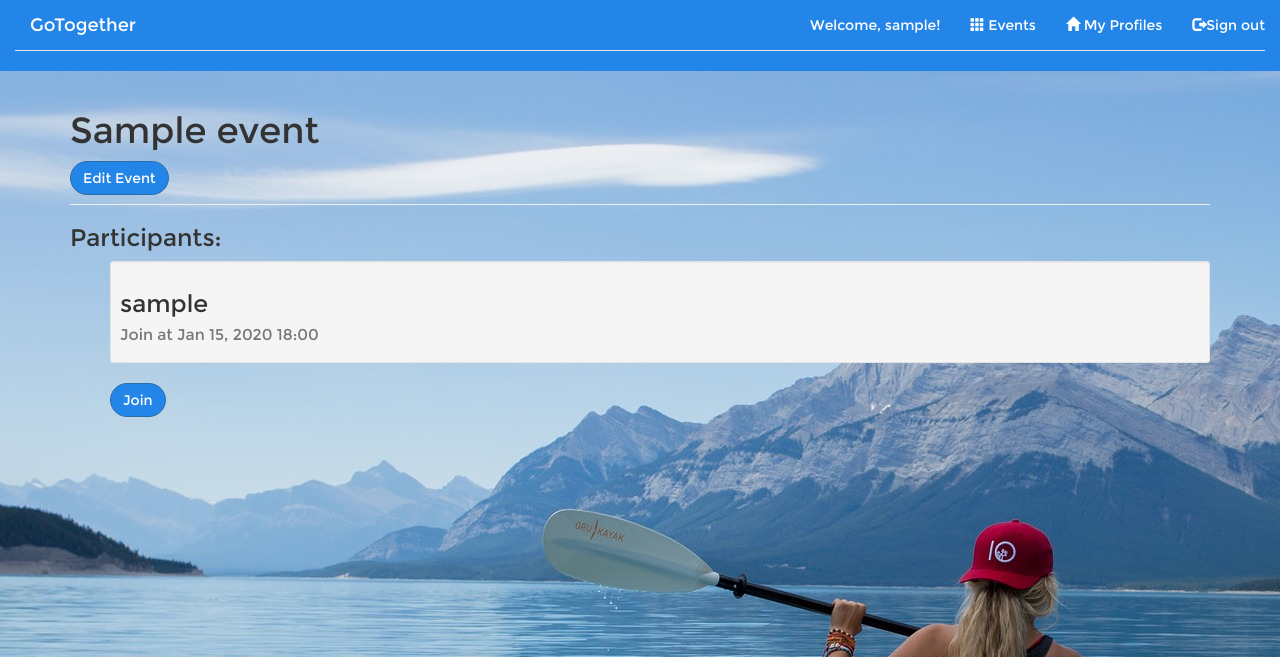
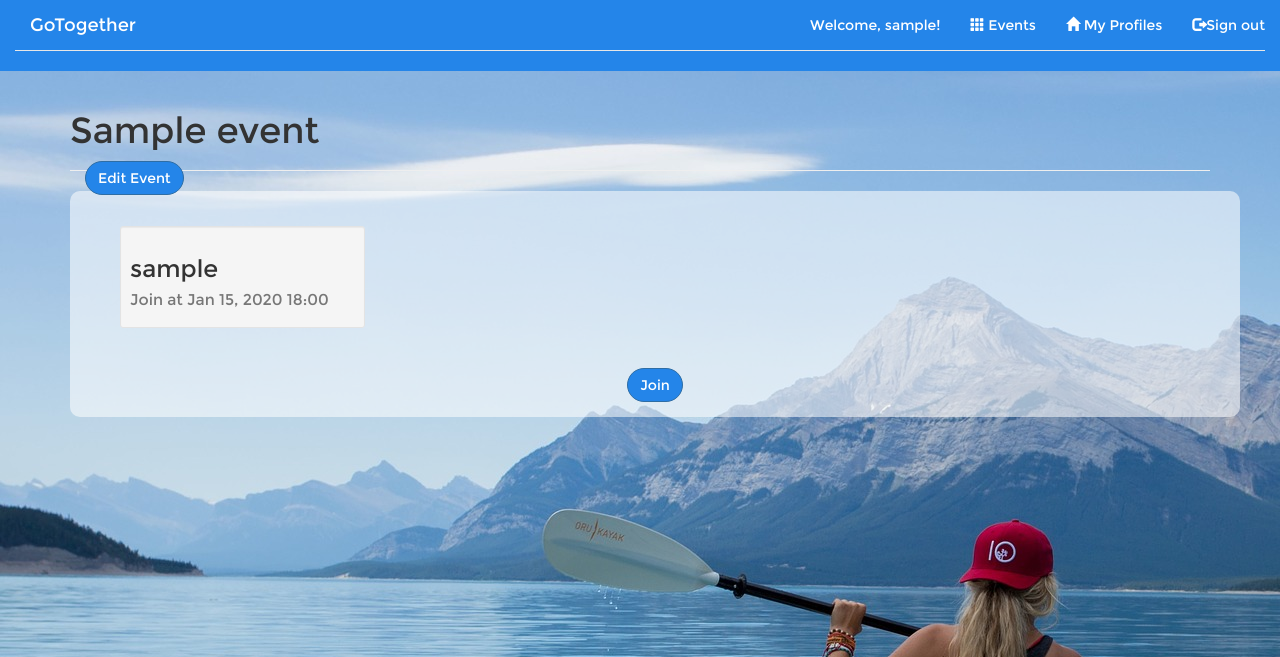
Before and after one commit to GRP-Team-04/GoTogetherII, a Django app: a page that uses team_sports_app/templates/team_sports_app/event.html in a window 1280 px wide. Shown: the top 657 px of the page. Run offline with Django 3.2, Linux system fonts and the light colour scheme; a user stored in the database is signed in; tables that the repository leaves empty hold one stand-in row (values such as "Sample post"); some libraries are stand-ins or nearby versions.

Commit message:
UI design: Show 4 participant inline once

```diff
--- a/static/css/main.css
+++ b/static/css/main.css
@@ -21,10 +21,10 @@ div.row{
   background: linear-gradient(rgba(36, 133, 233, 0.9), rgba(36, 133, 233, 0)); /* standard */
 }
 .grad-blue-up{
-	background: -webkit-linear-gradient(bottom,rgba(36, 133, 233, 0.1),rgba(36, 133, 233, 0.8)); /* Safari 5.1 - 6 */
-  background: -o-linear-gradient(top,rgba(36, 133, 233, 0.1),rgba(36, 133, 233, 0.8)); /* Opera 11.1 - 12*/
-  background: -moz-linear-gradient(top,rgba(36, 133, 233, 0.1),rgba(36, 133, 233, 0.8)); /* Firefox 3.6 - 15*/
-  background: linear-gradient(to bottom, rgba(36, 133, 233, 0.1), rgba(36, 133, 233, 0.8)); /* standard */
+	background: -webkit-linear-gradient(bottom,rgba(36, 133, 233, 0.1),rgba(36, 133, 233, 0.6)); /* Safari 5.1 - 6 */
+  background: -o-linear-gradient(top,rgba(36, 133, 233, 0.1),rgba(36, 133, 233, 0.6)); /* Opera 11.1 - 12*/
+  background: -moz-linear-gradient(top,rgba(36, 133, 233, 0.1),rgba(36, 133, 233, 0.6)); /* Firefox 3.6 - 15*/
+  background: linear-gradient(to bottom, rgba(36, 133, 233, 0.1), rgba(36, 133, 233, 0.6)); /* standard */
 }
 #white{
 	color: #ffffff;
--- a/team_sports_app/templates/team_sports_app/event.html
+++ b/team_sports_app/templates/team_sports_app/event.html
@@ -2,17 +2,33 @@
 {% load bootstrap3 %}
 {% block header %}
   <h1>{{ event }}</h1>
-  <div>
-    <a href="{% url 'team_sports_app:edit_event' user.username event.id %}">
-      <button class="btn btn-primary" type="button" name="button">Edit Event</button>
-    </a>
+  <div class="">
+    <div class="col-md-2">
+      <a href="{% url 'team_sports_app:edit_event' user.username event.id %}">
+        <button class="btn btn-primary" type="button" name="button">Edit Event</button>
+      </a>
+    </div>
   </div>
+
+  <!-- <h1>{{ event }}</h1>
+    <div class="col-xs-2">
+      <a href="{% url 'team_sports_app:edit_event' user.username event.id %}">
+        <button class="btn btn-primary" type="button" name="button">Edit Event</button>
+      </a>
+    </div>
+    <div class="col-xs-2">
+      <form action = "join" method = "post">
+        {% csrf_token %}
+          <button type = "submit" class="btn btn-primary" name = "Join">Join</button>
+      </form>
+    </div> -->
+
 {% endblock header%}
 {% block content %}
-
-  <h3>Participants:</h3>
-  <ul>
+<div class="container-transparent container ">
   {% for participant in participants %}
+  {% if forloop.first %}<div class="row">{% endif %}
+  <div class="col-sm-3">
     <div class="well well-sm">
         <h3>
           {{ participant.participantID|linebreaks }}
@@ -21,16 +37,42 @@
           </small>
         </h3>
     </div>
-
+  </div>
+    {% if forloop.counter|divisibleby:4 %}</div><div class="row">{% endif %}
+    {% if forloop.last %}</div>{% endif %}
   {% empty %}
       There are no participants for this event now
   {% endfor %}
-
-
+    <!-- <div class="panel panel-default">
+      <div class="panel-heading">
+        <div class="col-sm-6">
+          <h3>
+              {{ participant.participantID|linebreaks }}
+                <small>
+                  <p>Join at {{ participant.date_added|date:'M d, Y H:i' }}</p>
+                </small>
+            </h3>
+          </div>
+        <div class="col-sm-6">##</div>
+      <div class="panel-body" >
+        <table class = "table">
+          <tr>
+            <th><span class="icon-user"></span>  Organizer</th>
+            <td class="text-center">{{ event.owner}}</td>
+          <tr>
+            <th><span class="icon-time"></span>  When</th>
+            <td class="text-center">{{ event.date_added|date:'M d, Y H:i' }}</td>
+          </tr>
+          <tr>
+            <th><span class="icon-road"></span>  Venue</th>
+            <td class="text-center">{{ event.Event_venue}}</td>
+          </tr>
+        </table> -->
   <form action = "join" method = "post">
 	{% csrf_token %}
-
-	<button type = "submit" class="btn btn-primary" name = "Join">Join</button>
+  <div class="text-center">
+    <button type = "submit" class="btn btn-primary" name = "Join">Join</button>
+  </div>
   </form>
 
 {% endblock content %}
```
Also changed, not shown: team_sports_app/templates/team_sports_app/AddProfiles.html (+8 -3 lines).
